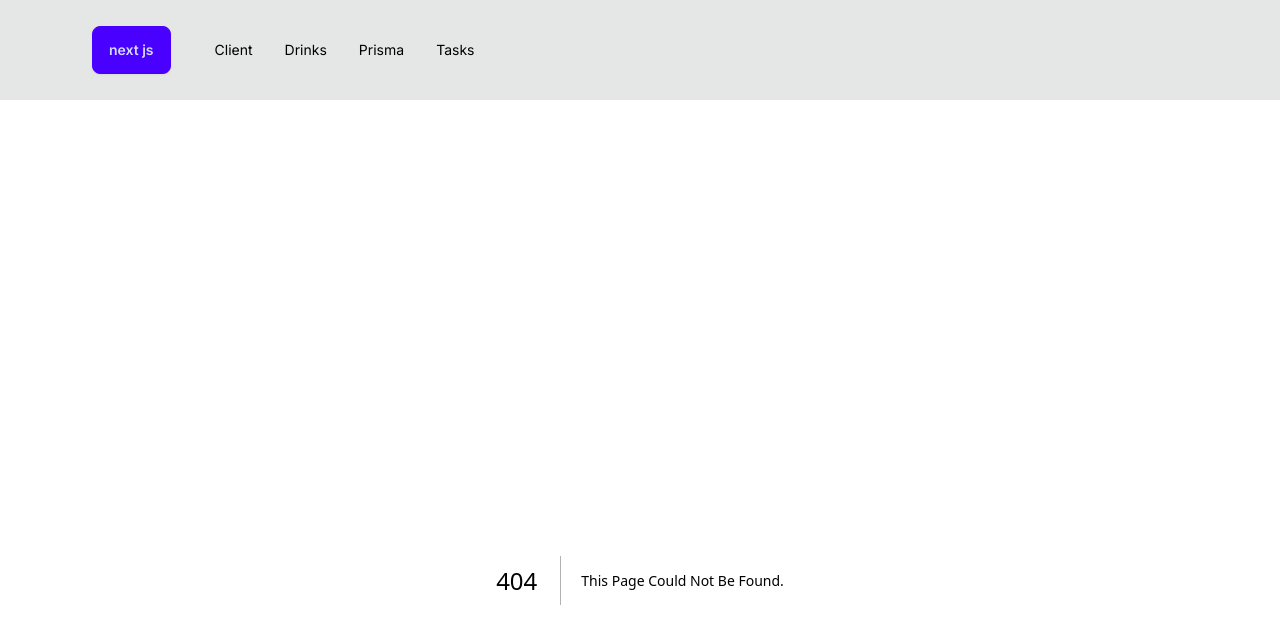
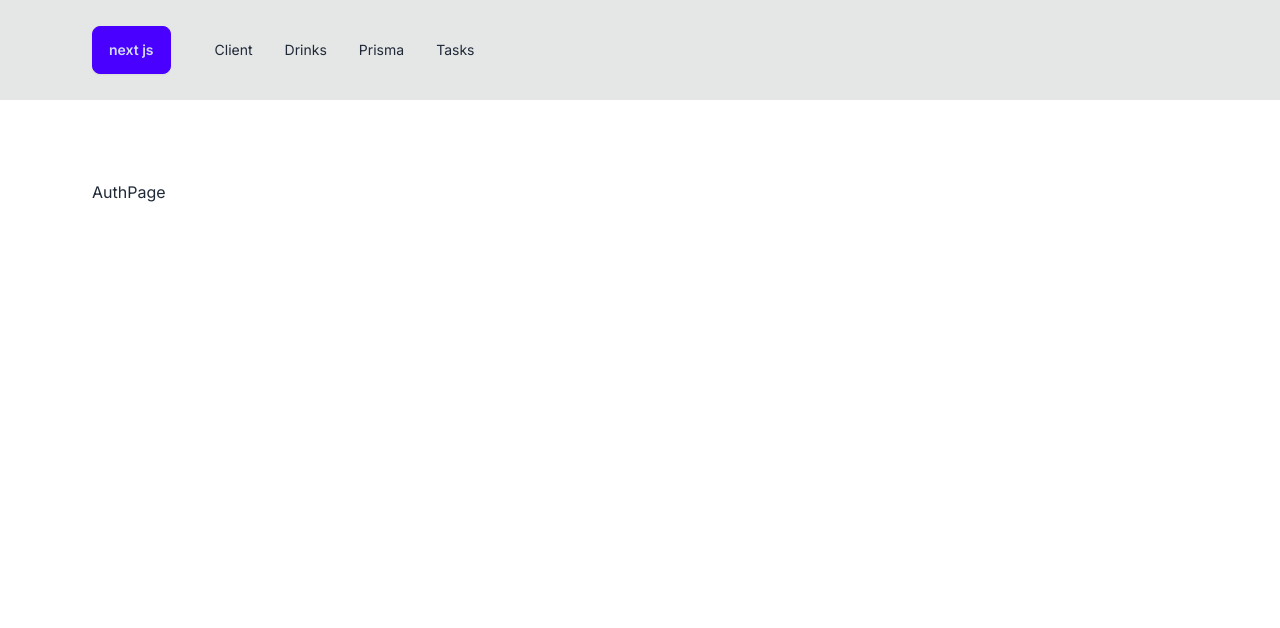
Before and after one commit to Doc-Hanzala/NextJs_Practice, a Next.js app: page /auth in a window 1280 px wide. Before the commit this address had no page. Shown: the top 628 px of the page. Built offline with nearby package versions, Linux system fonts and the light colour scheme.

Commit message:
worked with private and grouped routes

```diff
--- /dev/null
+++ b/app/(dashboard)/auth/[...sign-in]/page.js
@@ -0,0 +1,6 @@
+const SignInPage = ({ params }) => {
+  console.log(params);
+  return <h1 className="text-7xl">SignInPage</h1>;
+};
+
+export default SignInPage;
--- /dev/null
+++ b/app/(dashboard)/auth/page.js
@@ -0,0 +1,5 @@
+const AuthPage = () => {
+  return <div>AuthPage</div>;
+};
+
+export default AuthPage;
```
